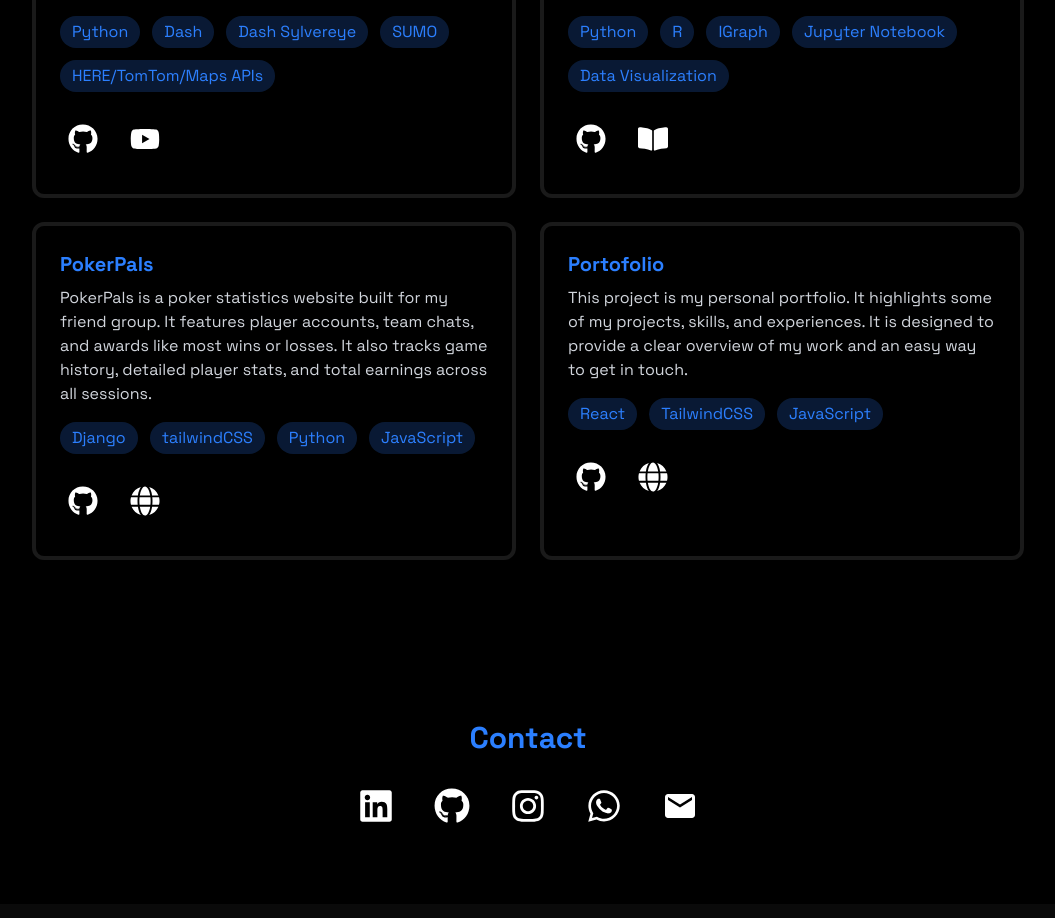
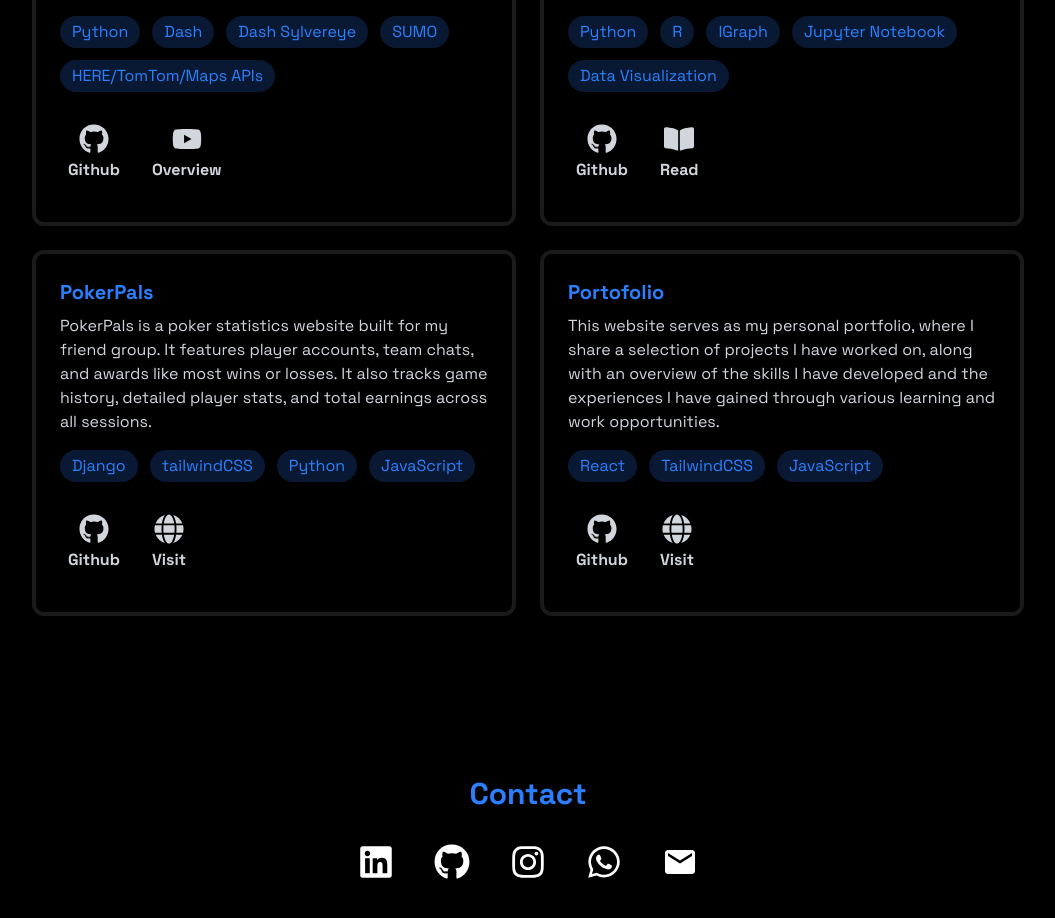
Before and after one commit to Niek-Damink/Portfolio, a React (Vite) app: page / in a window 1280 px wide. Shown: the part 2380-3298 px from the top of the page, without its empty margins (112-1167 px from the left). Built offline with nearby package versions, Linux system fonts and the light colour scheme.

Commit message:
Changed some colors on the site to make it more in line with the theme

```diff
--- a/src/components/sections/Home.jsx
+++ b/src/components/sections/Home.jsx
@@ -15,14 +15,14 @@ export const Home = () => {
                         I am a <span className='text-blue-500 font-bold'>Master's student</span> in Computer Science and a passionate <span className='text-blue-500 font-bold'>Web Developer</span>
                     </p>
                     <div className="flex justify-center gap-4 hover:gap-8 transition-all duration-500">
-                        <a href="#about" className="bg-blue-500/30 text-blue-500 py-3 px-6 rounded-l-full font-medium transition relative overflow-hidden hover:-translate-y-0.5 hover:bg-blue-400 hover:shadow-[0_0_15px_rgba(59, 130, 246, 0.4)]">
+                        <a href="#about" className="bg-blue-500/30 text-blue-500 py-3 px-6 rounded-l-full font-medium transition relative overflow-hidden hover:-translate-y-0.5 hover:bg-blue-500/50 hover:shadow-[0_0_15px_rgba(59, 130, 246, 0.4)]">
                             More About Me
                         </a>
-                        <a href="/CV.pdf" download="CV.pdf" className='bg-blue-500/30 text-blue-500 py-3 px-6 rounded font-medium flex items-center gap-x-2 hover:-translate-y-0.5 hover:bg-blue-400 hover:shadow-[0_0_15px_rgba(59, 130, 246, 0.4)]'>
+                        <a href="/CV.pdf" download="CV.pdf" className='bg-blue-500/30 text-blue-500 py-3 px-6 rounded font-medium flex items-center gap-x-2 hover:-translate-y-0.5 hover:bg-blue-500/50 hover:shadow-[0_0_15px_rgba(59, 130, 246, 0.4)]'>
                         CV
                         <FaDownload />
                         </a>
-                        <a href="#contact" className="bg-blue-500/30 text-blue-500 py-3 px-6 rounded-r-full font-medium transition relative overflow-hidden hover:-translate-y-0.5 hover:bg-blue-400 hover:shadow-[0_0_15px_rgba(59, 130, 246, 0.4)]">
+                        <a href="#contact" className="bg-blue-500/30 text-blue-500 py-3 px-6 rounded-r-full font-medium transition relative overflow-hidden hover:-translate-y-0.5 hover:bg-blue-500/50 hover:shadow-[0_0_15px_rgba(59, 130, 246, 0.4)]">
                             Contact Me
                         </a>
                     </div>
--- a/src/components/sections/Projects.jsx
+++ b/src/components/sections/Projects.jsx
@@ -1,10 +1,10 @@
 import { FaYoutube, FaGithub, FaBookOpen, FaGlobe} from 'react-icons/fa';
 
 const projects = [
-    {title: "MerlinRoads", technologies:["Python", "Dash", "Dash Sylvereye", "SUMO", "HERE/TomTom/Maps APIs"], links:[{icon:FaGithub, link:"#git"}, {icon:FaYoutube, link:"#youtube"}], description:"MerlinRoads is an interactive dashboard for visualizing and analyzing car accident data on urban road networks. It combines real-time and historical data with features like map filtering, SUMO-based traffic simulation, and visual analytics to support data-driven decisions."},
-    {title: "LBC Task Scheduling Heuristic", technologies:["Python", "R", "IGraph", "Jupyter Notebook", "Data Visualization"], links:[{icon:FaGithub, link:"#git"}, {icon:FaBookOpen, link:"#paper"}], description:"This project, developed as part of my thesis, introduces task scheduling heuristics based on Longest Betweenness Centrality to improve efficiency in distributed systems. The heuristics are evaluated against established methods using synthetic task graphs."},
-    {title: "PokerPals", technologies:["Django", "tailwindCSS", "Python", "JavaScript"], links:[{icon:FaGithub, link:"#git"}, {icon:FaGlobe, link:"#site"}], description:"PokerPals is a poker statistics website built for my friend group. It features player accounts, team chats, and awards like most wins or losses. It also tracks game history, detailed player stats, and total earnings across all sessions."},
-    {title: "Portofolio", technologies:["React", "TailwindCSS", "JavaScript"], links:[{icon:FaGithub, link:"#git"}, {icon:FaGlobe, link:"#site"}], description:"This project is my personal portfolio. It highlights some of my projects, skills, and experiences. It is designed to provide a clear overview of my work and an easy way to get in touch."}
+    {title: "MerlinRoads", technologies:["Python", "Dash", "Dash Sylvereye", "SUMO", "HERE/TomTom/Maps APIs"], links:[{icon:FaGithub, link:"#git", name:"Github"}, {icon:FaYoutube, link:"#youtube", name:"Overview"}], description:"MerlinRoads is an interactive dashboard for visualizing and analyzing car accident data on urban road networks. It combines real-time and historical data with features like map filtering, SUMO-based traffic simulation, and visual analytics to support data-driven decisions."},
+    {title: "LBC Task Scheduling Heuristic", technologies:["Python", "R", "IGraph", "Jupyter Notebook", "Data Visualization"], links:[{icon:FaGithub, link:"#git", name:"Github"}, {icon:FaBookOpen, link:"#paper", name:"Read"}], description:"This project, developed as part of my thesis, introduces task scheduling heuristics based on Longest Betweenness Centrality to improve efficiency in distributed systems. The heuristics are evaluated against established methods using synthetic task graphs."},
+    {title: "PokerPals", technologies:["Django", "tailwindCSS", "Python", "JavaScript"], links:[{icon:FaGithub, link:"#git", name:"Github"}, {icon:FaGlobe, link:"#site", name:"Visit"}], description:"PokerPals is a poker statistics website built for my friend group. It features player accounts, team chats, and awards like most wins or losses. It also tracks game history, detailed player stats, and total earnings across all sessions."},
+    {title: "Portofolio", technologies:["React", "TailwindCSS", "JavaScript"], links:[{icon:FaGithub, link:"#git", name:"Github"}, {icon:FaGlobe, link:"#site", name:"Visit"}], description:"This website serves as my personal portfolio, where I share a selection of projects I have worked on, along with an overview of the skills I have developed and the experiences I have gained through various learning and work opportunities."}
 ]
 
 export const Projects = () => {
@@ -31,8 +31,9 @@ export const Projects = () => {
                             </div>
                             <div className='flex gap-8 py-4 pl-2'>
                             {project.links.map((link, key3) => (
-                                <a key={key3} href={link.link}>
-                                    <link.icon className='text-3xl text-white hover:text-blue-400 transition-all hover:-translate-y-1 ' />
+                                <a key={key3} href={link.link} className='text-gray-300 hover:text-blue-400 flex flex-col transition-all hover:-translate-y-1 items-center'>
+                                    <link.icon className='text-3xl' />
+                                    <p className='text-center mt-1 font-bold'>{link.name}</p>
                                 </a>
                             ))}
                             </div>
```
